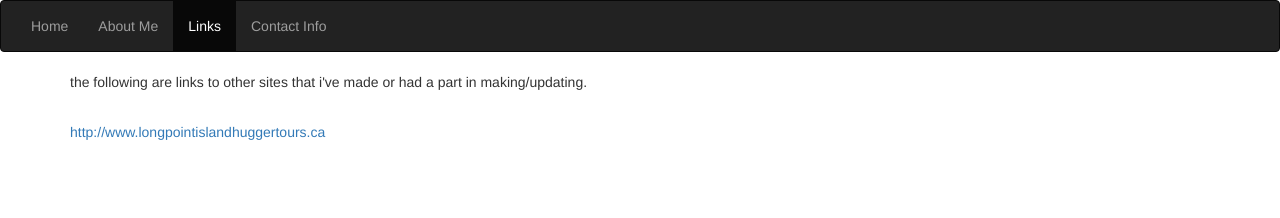
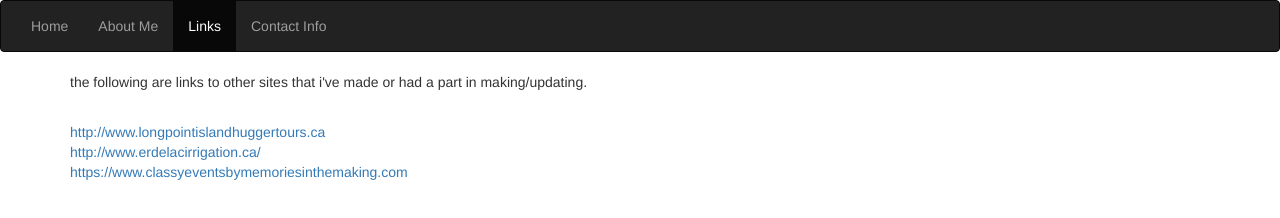
Before and after one commit to David-Theriault/David-Theriault.github.io, a plain HTML site: page links.html in a window 1280 px wide. Drawn offline with nearby package versions, Linux system fonts and the light colour scheme.

Commit message:
Update links.html

```diff
--- a/links.html
+++ b/links.html
@@ -28,6 +28,8 @@
 <p>the following are links to other sites that i've made or had a part in making/updating.</p>
 <br />
 <a href="http://www.longpointislandhuggertours.ca"> http://www.longpointislandhuggertours.ca</a><br />
+<a href="https://www.erdelacirrigation.ca/">http://www.erdelacirrigation.ca/</a><br />
+<a href="https://www.classyeventsbymemoriesinthemaking.com">https://www.classyeventsbymemoriesinthemaking.com</a>
 </div>
 </body>
 </html>
```
